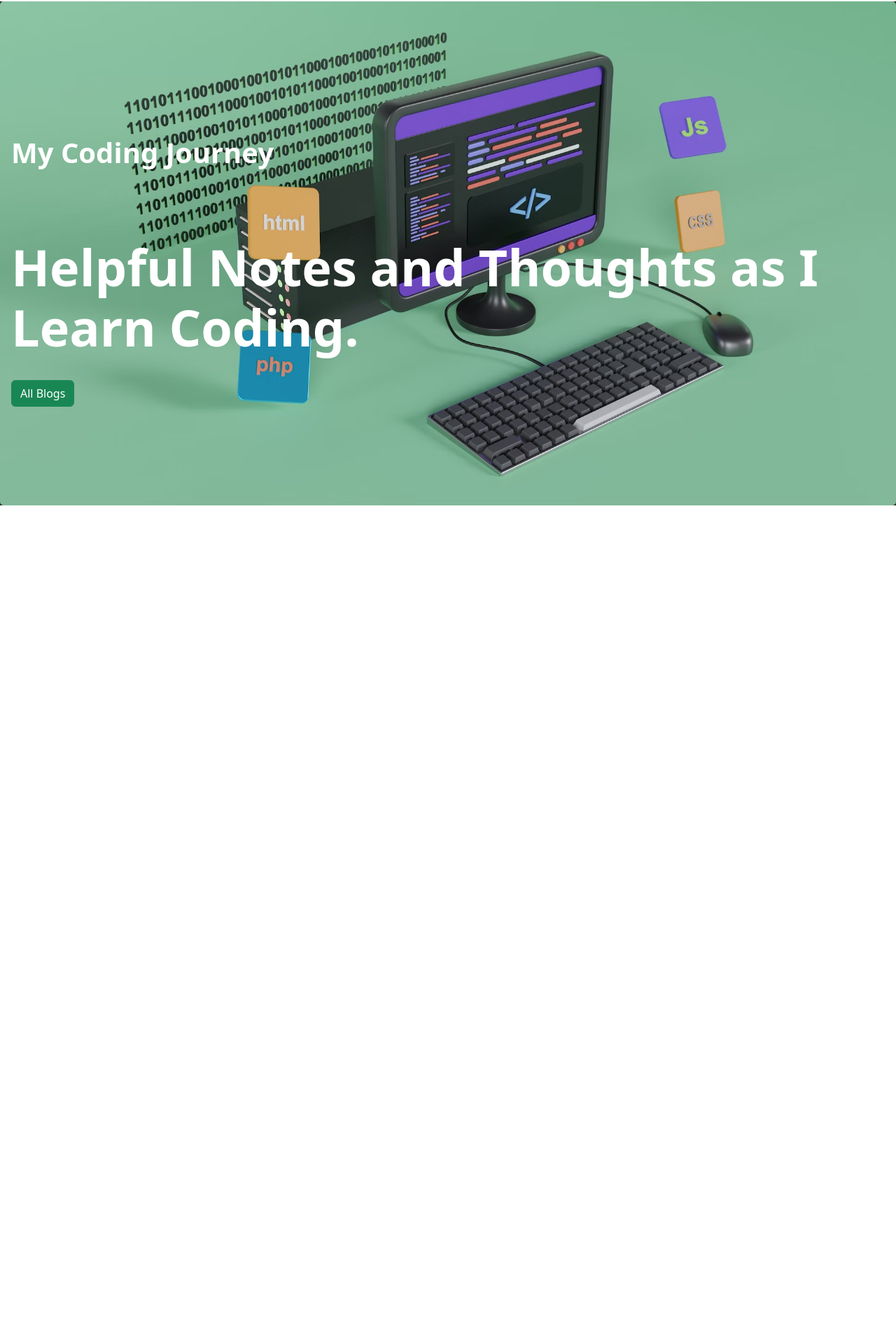
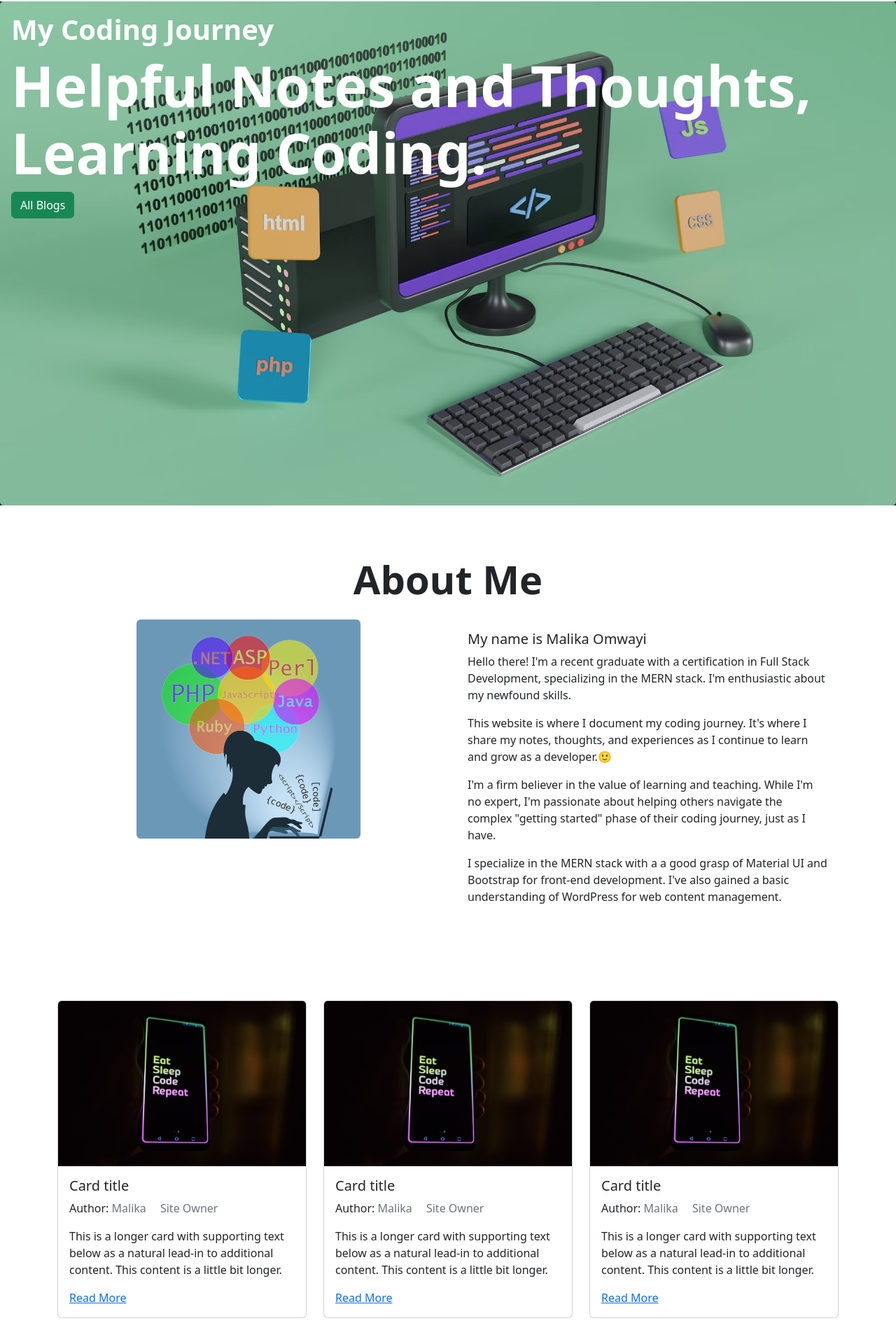
Before and after one commit to Malika-Auma-O/MyBlog, a React (Create React App) app in the folder client/: page / in a window 1280 px wide. Shown: the part 64-1984 px from the top of the page at 70% size. Before the commit the page ends 800 px from the top, so only its background shows below. Built offline with nearby package versions, Linux system fonts and the light colour scheme.

Commit message:
set up features and about in home

```diff
--- a/client/src/components/Home.js
+++ b/client/src/components/Home.js
@@ -1,28 +1,29 @@
 import Card from 'react-bootstrap/Card';
 import Button from 'react-bootstrap/Button';
 import Hero from "../images/blogHero1.avif"
+import HomeAbout from './HomeAbout';
+import HomeFeatures from './HomeFeatures';
+import '../index.css'
 
 function Home() {
 
-    const customBolderText = {
-        fontWeight: '800',
-      };
 
-    const customBoldText = {
-        fontWeight: '600',
-      };
   return (
     <div>
-        <Card className="bg-dark text-white border-0 rounded-0">
+        <Card className=" bg-dark text-white border-0 rounded-0">
       <Card.Img src={Hero} alt="Card image" />
-      <Card.ImgOverlay className='pt-5 mt-5 '>
-        <Card.Title style={customBoldText} className="display-6 pt-5 mt-5">My Coding Journey</Card.Title>
-        <Card.Title  className='text-white display-2 pt-5 mt-5' style={customBolderText} >
-          Helpful Notes and Thoughts as I Learn Coding.
+      <Card.ImgOverlay>
+        <Card.Title  className="display-6 customBoldText">My Coding Journey</Card.Title>
+        <Card.Title  className='text-white display-1 customBolderText'  >
+          Helpful Notes and Thoughts, Learning Coding.
         </Card.Title>
-        <Button className='mt-4' variant="success">All Blogs</Button>
+        <Button  variant="success">All Blogs</Button>
       </Card.ImgOverlay>
     </Card>
+    <br></br>
+    <HomeAbout/>
+    <br></br>
+    <HomeFeatures/>
     </div>
 
   );
--- /dev/null
+++ b/client/src/components/HomeAbout.js
@@ -0,0 +1,42 @@
+import Card from 'react-bootstrap/Card';
+import Col from 'react-bootstrap/Col';
+import Row from 'react-bootstrap/Row';
+import Container from 'react-bootstrap/Container';
+import Image1 from "../images/scriptsCode.png"
+
+function HomeAbout() {
+  return (
+    <Container className='mt-5 mb-5'>
+        <h2 className="display-4 text-center customBoldText m-4">About Me</h2>
+        <Row xs={1} md={2} className="g-4">
+        <Col  >
+          <Card  className="border-0 ">
+            <Card.Img variant="top" src={Image1} alt="Coding illustration" className="rounded mx-auto " style={{ width: "20rem" }}  />
+          </Card>
+        </Col>
+        <Col >
+          <Card className='border-0'>
+            <Card.Body>
+              <Card.Title>My name is Malika Omwayi</Card.Title>
+              <Card.Text>
+              Hello there! I'm a recent graduate with a certification in Full Stack Development, specializing in the MERN stack. I'm enthusiastic about my newfound skills.
+              </Card.Text>
+              <Card.Text>
+              This website is where I document my coding journey. It's where I share my notes, thoughts, and experiences as I continue to learn and grow as a developer.🙂
+              </Card.Text>
+              <Card.Text>
+              I'm a firm believer in the value of learning and teaching. While I'm no expert, I'm passionate about helping others navigate the complex "getting started" phase of their coding journey, just as I have.
+              </Card.Text>
+              <Card.Text>
+              I specialize in the MERN stack with a a good grasp of Material UI and Bootstrap for front-end development. I've also gained a basic understanding of WordPress for web content management.
+              </Card.Text>
+            </Card.Body>
+          </Card>
+        </Col>
+    </Row>
+    </Container>
+
+  );
+}
+
+export default HomeAbout;
--- /dev/null
+++ b/client/src/components/HomeFeatures.js
@@ -0,0 +1,33 @@
+import Col from 'react-bootstrap/Col';
+import Container from 'react-bootstrap/Container';
+import Card from 'react-bootstrap/Card';
+import Row from 'react-bootstrap/Row';
+import Image2 from "../images/sleepRepeat.avif"
+
+function HomeFeatures() {
+  return (
+    <Container className="my-5">
+      <Row xs={1} md={3} className="g-4">
+      {Array.from({ length: 3 }).map((_, idx) => (
+        <Col key={idx}>
+          <Card>
+            <Card.Img variant="top" src={Image2} />
+            <Card.Body>
+              <Card.Title >Card title</Card.Title>
+              <Card.Text>Author: <span className="text-secondary">Malika <span className="ms-3">Site Owner</span></span></Card.Text>
+              <Card.Text>
+                This is a longer card with supporting text below as a natural
+                lead-in to additional content. This content is a little bit
+                longer.
+              </Card.Text>
+              <Card.Link href="#">Read More</Card.Link>
+            </Card.Body>
+          </Card>
+        </Col>
+      ))}
+    </Row>
+    </Container>
+  );
+}
+
+export default HomeFeatures;
--- a/client/src/components/MainNavbar.js
+++ b/client/src/components/MainNavbar.js
@@ -17,13 +17,13 @@ function MainNavbar() {
   return (
     <Navbar collapseOnSelect expand="lg" className="bg-body-tertiary">
       <Container>
-      <Navbar.Brand href="/home">
+      <Navbar.Brand href="/">
         <Image src={logo} alt="Logo" height="40" />
       </Navbar.Brand>
         <Navbar.Toggle aria-controls="responsive-navbar-nav" />
         <Navbar.Collapse id="responsive-navbar-nav">
           <Nav className="me-auto">
-            <Nav.Link href="/home">Home</Nav.Link>
+            <Nav.Link href="/">Home</Nav.Link>
             <Nav.Link href="/blogs">Blogs</Nav.Link>
             <Nav.Link href="/about">About</Nav.Link>
             <Nav.Link href="/contact">Contact</Nav.Link>
--- a/client/src/index.css
+++ b/client/src/index.css
@@ -11,3 +11,11 @@ code {
   font-family: source-code-pro, Menlo, Monaco, Consolas, 'Courier New',
     monospace;
 }
+
+.customBolderText  {
+  font-weight: 800 !important;
+}
+
+.customBoldText {
+  font-weight: 600 !important;
+}
```
Also changed, not shown: client/src/images/scriptsCode.png (added), client/src/images/sleepRepeat.avif (added).
